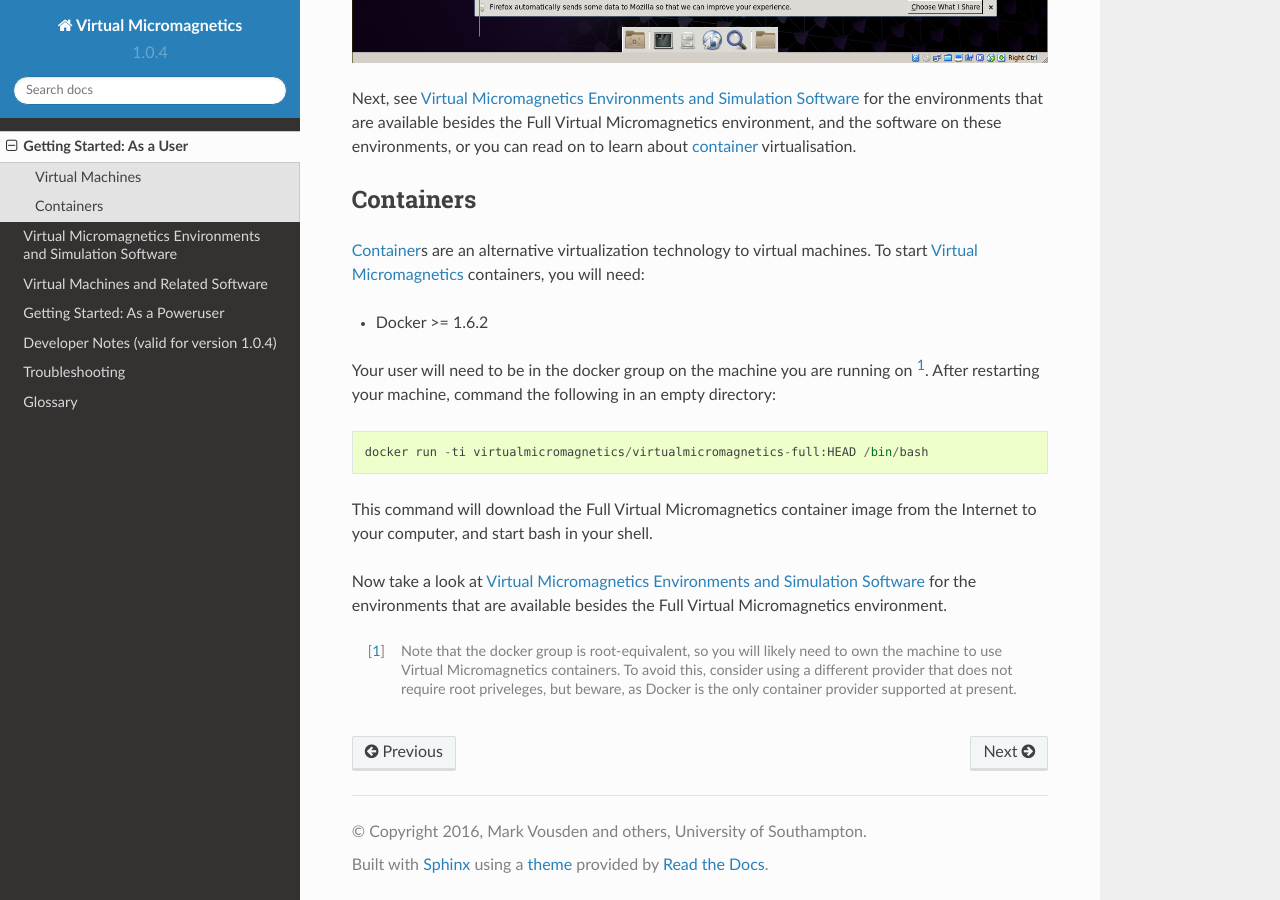
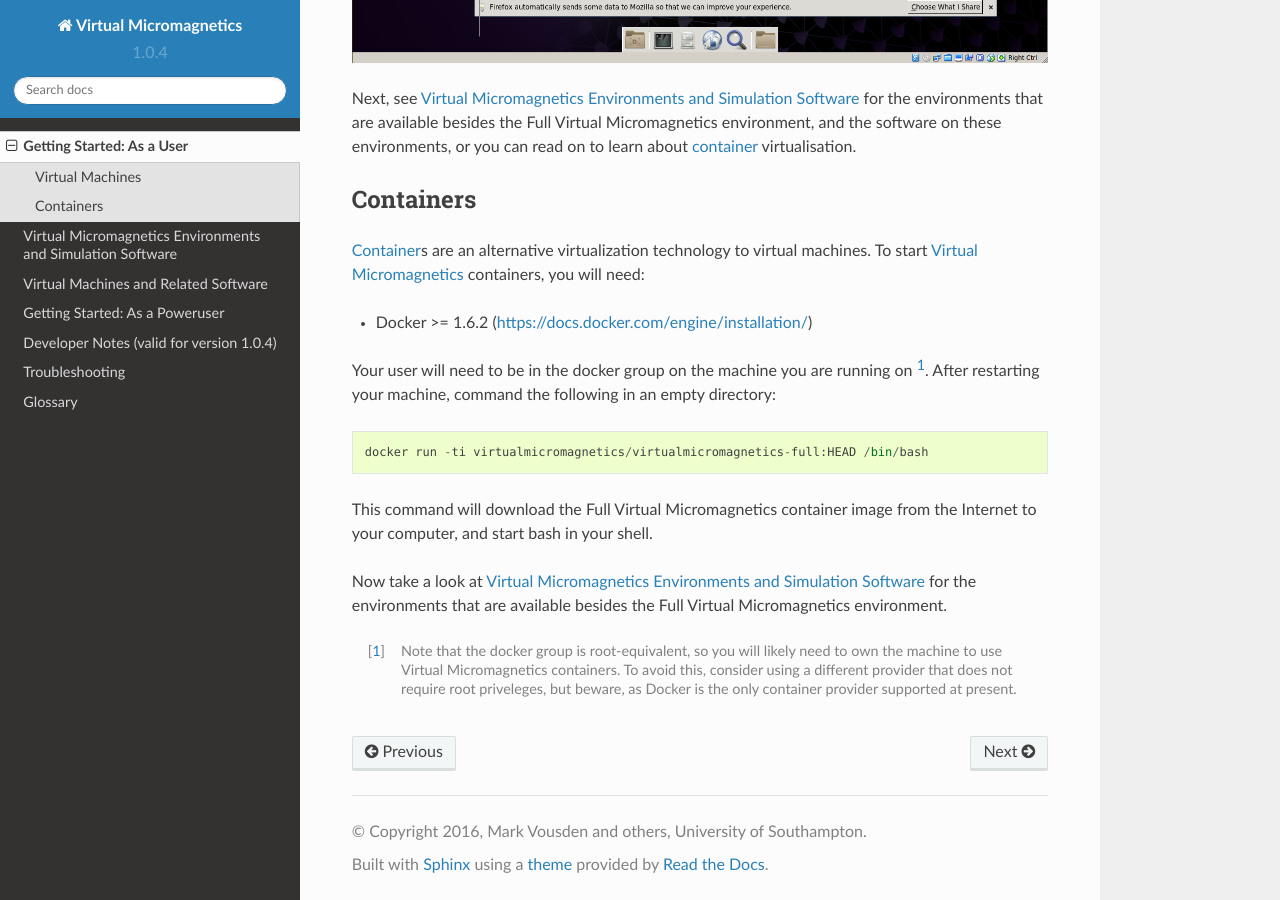
Before and after one commit to computationalmodelling/virtualmicromagnetics, a Sphinx documentation site: the page built from docs/getting-started-user.rst, in a window 1280 px wide and 900 px high, scrolled down 1403 px. Built offline with Sphinx 7.4.7 and the Read the Docs theme 2.0.0, drawn with Linux system fonts in a browser that asks for light colours; some of the changed lines change nothing that is shown.

Commit message:
DOC-047: Add docker URL.

```diff
--- a/docs/getting-started-user.rst
+++ b/docs/getting-started-user.rst
@@ -42,7 +42,7 @@
 :term:`Container`\s are an alternative virtualization technology to virtual
 machines. To start :term:`Virtual Micromagnetics` containers, you will need:
 
-- Docker >= 1.6.2
+- Docker >= 1.6.2 (https://docs.docker.com/engine/installation/)
 
 Your user will need to be in the docker group on the machine you are running on
 [#]_. After restarting your machine, command the following in an empty
```
